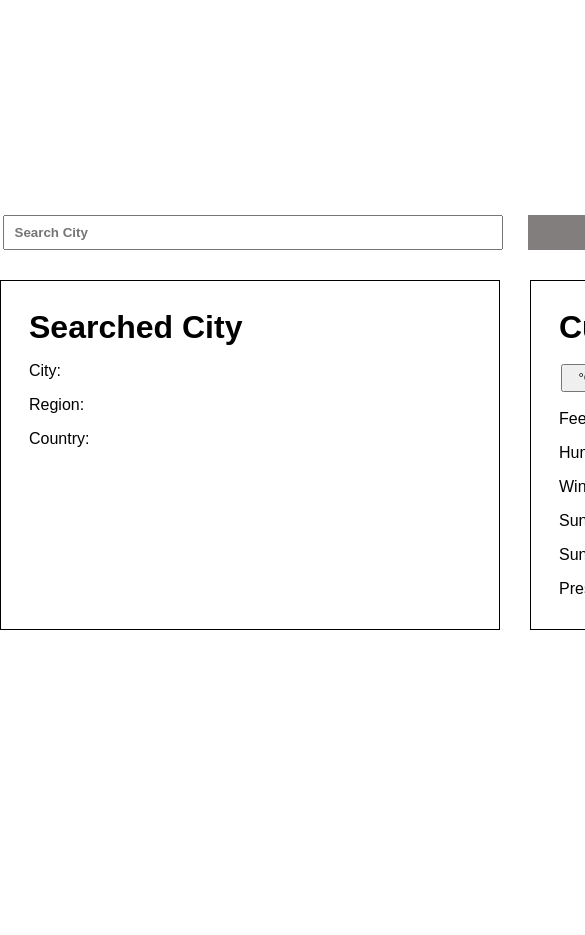
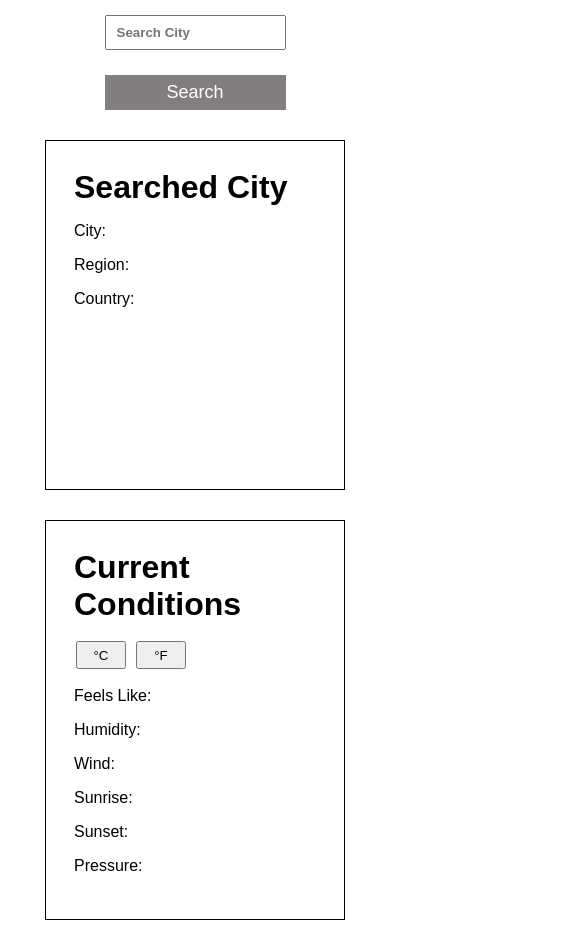
Before and after one commit to lowe25/Weater-App, a React (Create React App) app: page / in a window 390 px wide. Shown: the top 935 px of the page, 585 px wide, since content can reach past the window. Before the commit the page ends 844 px from the top, so only its background shows below. Built offline with nearby package versions, Linux system fonts and the light colour scheme; a web font is replaced by a local one.

Commit message:
fixed mediaqueries

```diff
--- a/src/App.js
+++ b/src/App.js
@@ -1,41 +1,42 @@
 import axios from "axios";
-import {useState } from "react";
+import { useState } from "react";
 import "./App.scss";
 function App() {
-  const [data, setData] = useState('');
-  const [city, setCity] = useState('');
-  const [region, setRegion] = useState('');
-  const [country, setCountry] = useState('');
-  const [humidity, setHumidity] = useState('');
-  const [windmph, setWindmph] = useState('');
-  const [windDirec, setWind] = useState('');
-  const [pressure, setPressure] = useState('');
-  const [sunset, setSunset] = useState('');
-  const [sunrise, setsunRise] = useState('');
-  const [fah, setFah] = useState('');
-  const [cel, setCel] = useState('');
+  const [data, setData] = useState("");
+  const [city, setCity] = useState("");
+  const [region, setRegion] = useState("");
+  const [country, setCountry] = useState("");
+  const [humidity, setHumidity] = useState("");
+  const [windmph, setWindmph] = useState("");
+  const [windDirec, setWind] = useState("");
+  const [pressure, setPressure] = useState("");
+  const [sunset, setSunset] = useState("");
+  const [sunrise, setsunRise] = useState("");
+  const [fah, setFah] = useState("");
+  const [cel, setCel] = useState("");
   //const [img, setImg] = useState('');
-  const [isLoading, setIsLoading] = useState();
-
+  const [isLoading, setIsLoading] = useState("");
 
   const handleSubmit = (e) => {
-    axios.get('https://weatherapi-com.p.rapidapi.com/forecast.json', {
-      method: 'GET',
-      params: {q: `${data}`},
+    axios
+      .get("https://weatherapi-com.p.rapidapi.com/forecast.json", {
+        method: "GET",
+        params: { q: `${data}` },
         headers: {
-        'X-RapidAPI-Host': 'weatherapi-com.p.rapidapi.com',
-        'X-RapidAPI-Key': 'fb85ef442emsh952107db0ac15b5p1c65c8jsn840ce5b7be35'
-      }
+          "X-RapidAPI-Host": "weatherapi-com.p.rapidapi.com",
+          "X-RapidAPI-Key":
+            "fb85ef442emsh952107db0ac15b5p1c65c8jsn840ce5b7be35",
+        },
       })
-    .then(function (response){
-      console.log(response.data)
+      .then((response) => {
+        console.log(response.data);
         setFah(response.data.current.feelslike_f);
         setCel(response.data.current.feelslike_c);
         // setImg(response.data.current.condition.icon);
         setPressure(response.data.current.pressure_mb);
         setWindmph(response.data.current.wind_mph);
         setWind(response.data.current.wind_dir);
-      setHumidity(response.data.current.humidity)
+        setHumidity(response.data.current.humidity);
         setCity(response.data.location.name);
         setRegion(response.data.location.region);
         setCountry(response.data.location.country);
@@ -43,11 +44,11 @@ function App() {
         setsunRise(response.data.forecast.forecastday[0].astro.sunrise);
         setData("");
       })
-    .catch(function (error){
+      .catch(function (error) {
         console.log(error);
-    })
+      });
     e.preventDefault();
-  }
+  };
 
   return (
     <div className="App">
@@ -85,23 +86,48 @@ function App() {
           <div className="weather-stat">
             <h1>Current Conditions</h1>
             <div className="temp-div">
-              <input type="button" onClick={() => setIsLoading(true)} value="°C" className="temps"/>
-              <input type="button" onClick={() => setIsLoading(false)} value="F" className="temps" />
+              <input
+                type="button"
+                onClick={() => setIsLoading(true)}
+                value="°C"
+                className="temps"
+              />
+              <input
+                type="button"
+                onClick={() => setIsLoading(false)}
+                value="°F"
+                className="temps"
+              />
             </div>
             <ul>
-              <li>Feels Like: <b>{isLoading ? fah : cel}</b></li>
-              <li>Humidity: <b>{humidity}</b></li>
-              <li>Wind: <b>{windDirec} {windmph}</b></li>
-              <li>Sunrise: <b>{sunrise}</b></li>
-              <li>Sunset: <b>{sunset}</b></li>
-              <li>Pressure: <b>{pressure}</b></li>
+              <li>
+                Feels Like: <b>{isLoading ? fah : cel}</b>
+              </li>
+              <li>
+                Humidity: <b>{humidity}</b>
+              </li>
+              <li>
+                Wind:{" "}
+                <b>
+                  {windDirec} {windmph}
+                </b>
+              </li>
+              <li>
+                Sunrise: <b>{sunrise}</b>
+              </li>
+              <li>
+                Sunset: <b>{sunset}</b>
+              </li>
+              <li>
+                Pressure: <b>{pressure}</b>
+              </li>
             </ul>
           </div>
         </div>
-      </div> {/**Container */}
-    </div>  /**App */
+      </div>{" "}
+      {/**Container */}
+    </div> /**App */
   );
-
 }
 
 export default App;
--- a/src/styles/landing.scss
+++ b/src/styles/landing.scss
@@ -9,17 +9,12 @@
   display: grid;
   align-items: center;
 }
-.container {
-  display: grid;
-  align-items: center;
-}
 .weather-form {
   padding: 15px 0 15px 0;
   display: flex;
   flex-direction: row;
   justify-content: center;
   gap: 10px;
-
   .btn-con {
     display: flex;
     gap: 25px;
@@ -41,15 +36,12 @@
     padding: 10px;
     font-weight: bold;
   }
-  .inputs {
-    @include flex-center;
-    gap: 20px;
-  }
 }
 
 .con-status {
   padding: 15px 0 15px 0;
-  @include flex-center;
+  @include grid-center;
+  grid-template-columns: repeat(2, auto);
   gap: 30px;
 
   .weather-search {
@@ -79,3 +71,33 @@
     }
   }
 }
+
+@media only screen and (max-width: 1035px) {
+  .btn-con {
+    flex-direction: column;
+  }
+  .con-status {
+    grid-template-columns: repeat(1, auto);
+  }
+}
+
+@media only screen and (max-width:321px){
+
+}
+@media only screen and (min-width: 320px) and (max-width: 502px){
+  .con-status{
+    .weather-search{
+      width: 300px;
+    }
+    .weather-stat{
+      height: 400px;
+      width: 300px;
+    }
+  }
+  .weather-form {
+    .txt-searchCountry,
+    .btn-searchCountry {
+      width: 100%;
+    }
+  }
+}
```
Lines whose indentation alone changed are shown as unchanged.
